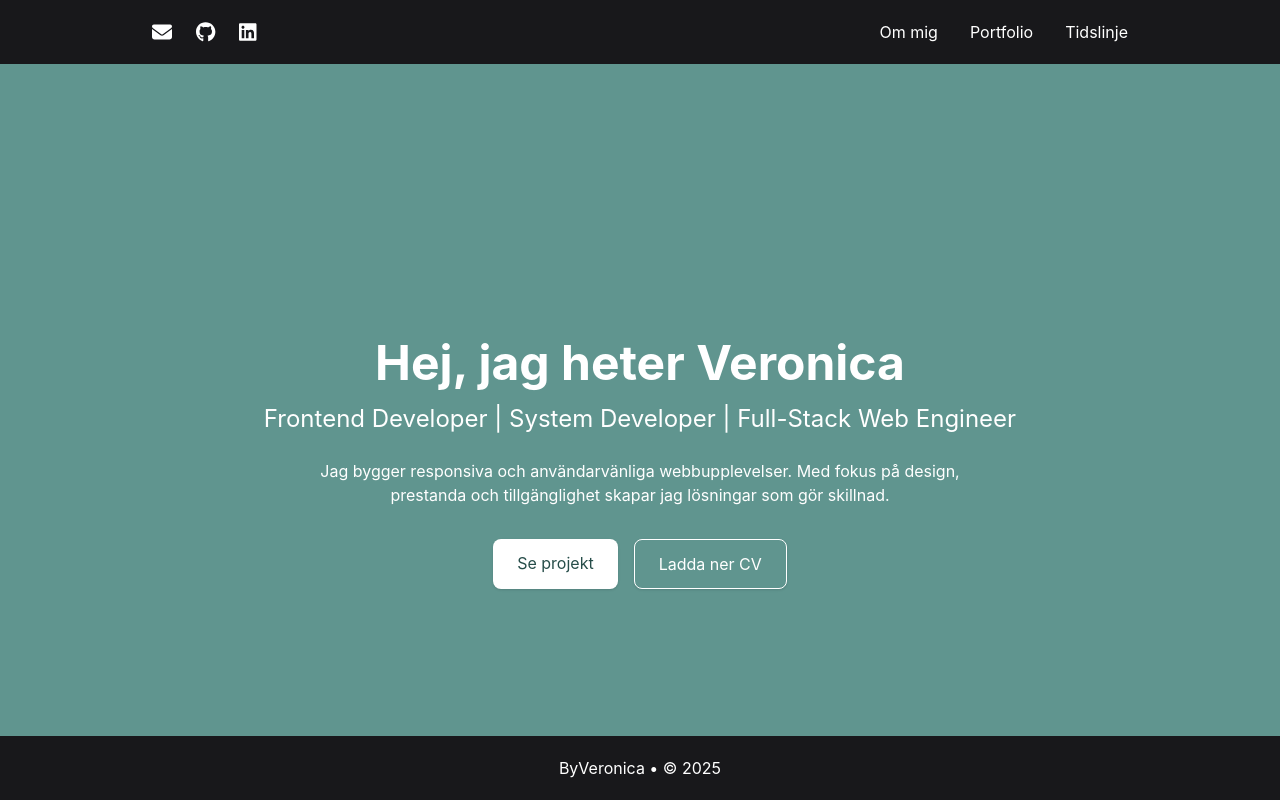
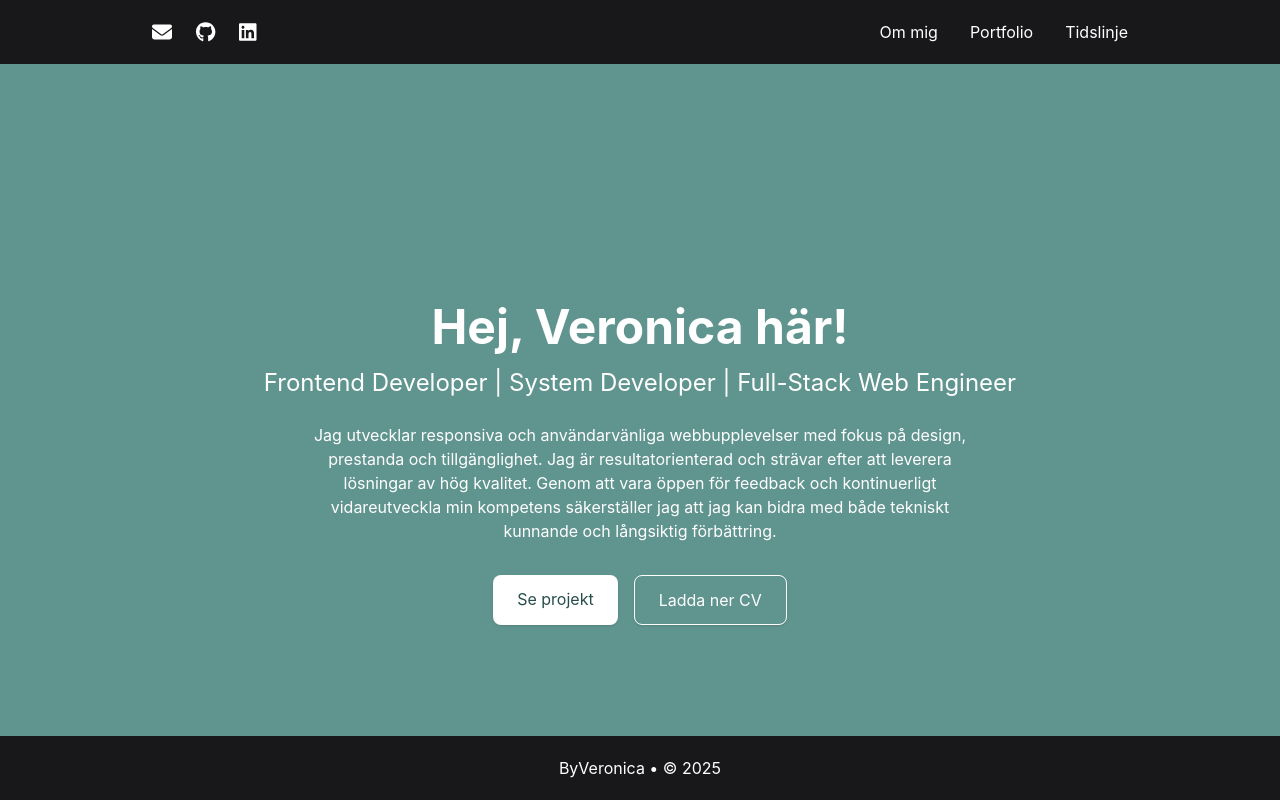
Before and after one commit to VeronicaAndersen/react-portfolio, a React (Create React App) app: page / in a window 1280 px wide. Built offline with nearby package versions, Linux system fonts and the light colour scheme.

Commit message:
Updated Landing page text

```diff
--- a/src/components/LandingSection.js
+++ b/src/components/LandingSection.js
@@ -12,14 +12,15 @@ const LandingSection = () => {
   return (
     <div className="h-screen flex flex-col justify-center items-center text-center px-6">
       <h1 className="text-5xl font-bold text-white mb-4">
-        Hej, jag heter Veronica
+        Hej, Veronica här!
       </h1>
       <h2 className="text-2xl text-white mb-6">
         Frontend Developer | System Developer | Full-Stack Web Engineer
       </h2>
       <p className="max-w-2xl text-white mb-8">
-        Jag bygger responsiva och användarvänliga webbupplevelser.
-        Med fokus på design, prestanda och tillgänglighet skapar jag lösningar som gör skillnad.
+       Jag utvecklar responsiva och användarvänliga webbupplevelser med fokus på design, prestanda och tillgänglighet.
+       Jag är resultatorienterad och strävar efter att leverera lösningar av hög kvalitet.
+       Genom att vara öppen för feedback och kontinuerligt vidareutveckla min kompetens säkerställer jag att jag kan bidra med både tekniskt kunnande och långsiktig förbättring.
       </p>
       <div className="flex gap-4">
         <a
```
